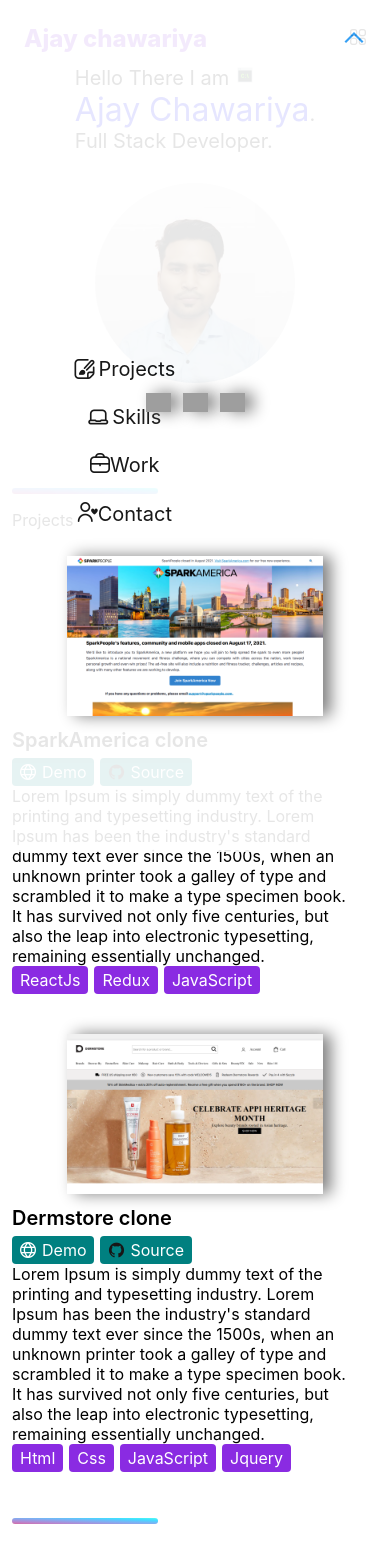
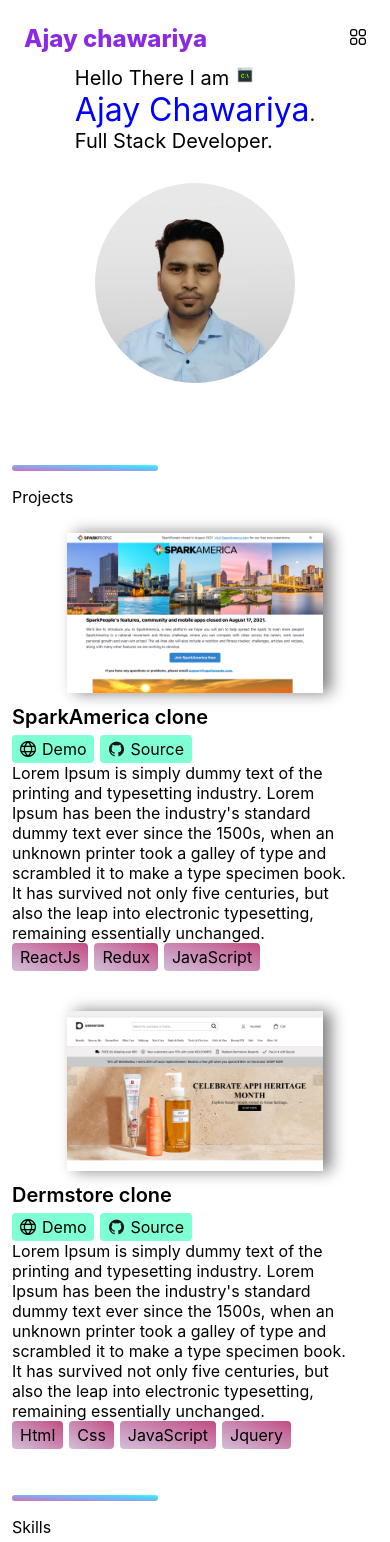
Before and after one commit to clickhandler/clickhandler.github.io, a React (Create React App) app: page / in a window 390 px wide. Shown: the top 1542 px of the page. Built offline with nearby package versions, Linux system fonts and the light colour scheme; grey boxes are pictures that could not be loaded.

Commit message:
Mobile Close Button Added

```diff
--- a/package.json
+++ b/package.json
@@ -8,6 +8,7 @@
     "@testing-library/react": "^13.4.0",
     "@testing-library/user-event": "^13.5.0",
     "emoji-picker-react": "^3.6.2",
+    "gh-pages": "^4.0.0",
     "react": "^18.2.0",
     "react-dom": "^18.2.0",
     "react-icons": "^4.4.0",
--- a/src/Components/Navbar.jsx
+++ b/src/Components/Navbar.jsx
@@ -4,7 +4,7 @@
 
 import Web from "../Utils/Web";
 const Navbar = () => {
-  const [isOpen, setIsOpen] = useState(true);
+  const [isOpen, setIsOpen] = useState(false);
   return (
     <div className="header">
       <div className="logo">Ajay chawariya</div>
--- a/src/Style/About.css
+++ b/src/Style/About.css
@@ -17,8 +17,8 @@
 
   }
   .picture{
-    height: 400px;
-    border-radius: 50%;
+    height: 300px;
+     border-radius: 50%;
   }
   @media only screen and (max-width:720px){
     .about_top{
--- a/src/Style/ProjectCard.css
+++ b/src/Style/ProjectCard.css
@@ -31,7 +31,7 @@
 }
 .project_links a {
   text-decoration: none;
-  color: white;
+  color:black;
 }
 .project_links {
   margin-top: 6px;
@@ -41,7 +41,7 @@
   display: flex;
   justify-content: center;
   align-items: center;
-  background-color: teal;
+  background-color: aquamarine;
   width: max-content;
   padding: 4px 8px;
   border-radius: 4px;
@@ -51,12 +51,13 @@
   display: flex;
   align-items: center;
   margin-right: 6px;
-  color: white;
+  color: black;
 }
 .tag {
   padding: 4px 8px;
-  background-color: blueviolet;
-  color: white;
+  /* background-color: blueviolet; */
+  background-image: linear-gradient(to right top, #d4bfd5, #cea4c6, #ca88b2, #c66b9b, #c24a7f);
+  color:black;
   border-radius: 4px;
   margin-right: 6px;
   margin-bottom: 4px;
--- a/src/Style/Social.css
+++ b/src/Style/Social.css
@@ -20,6 +20,6 @@
 
 @media only screen and (max-width: 720px) {
   .social_icon {
-    width: 25px;
+    display: none;
   }
 }
```
Also changed, not shown: src/assets/Pic-removebg-preview.png (added), 1 other file (tests, documents, lock files or other folders).
